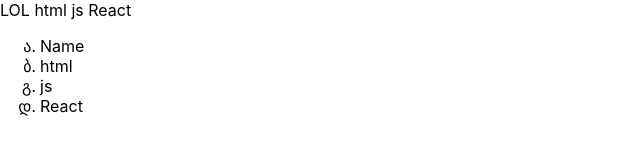
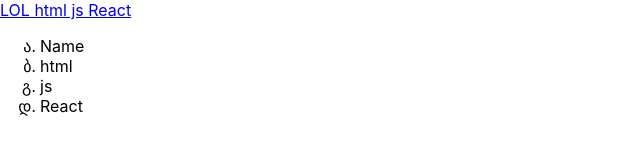
Before and after one commit to exleonardo/my-app, a React (Create React App) app: page / in a window 1280 px wide. Shown: the top 160 px of the page, without its empty margins (0-640 px from the left). Built offline with nearby package versions, Linux system fonts and the light colour scheme.

Commit message:
add link

```diff
--- a/src/App.js
+++ b/src/App.js
@@ -21,10 +21,10 @@ const App = () => {
 export const Header = () => {
 	return (
 		<div>
-			<a> LOL</a>
-			<a> html</a>
-			<a> js</a>
-			<a> React</a>
+			<a href="#S"> LOL</a>
+			<a href="#S"> html</a>
+			<a href="#S"> js</a>
+			<a href="#S"> React</a>
 		</div>
 	);
 };
```
